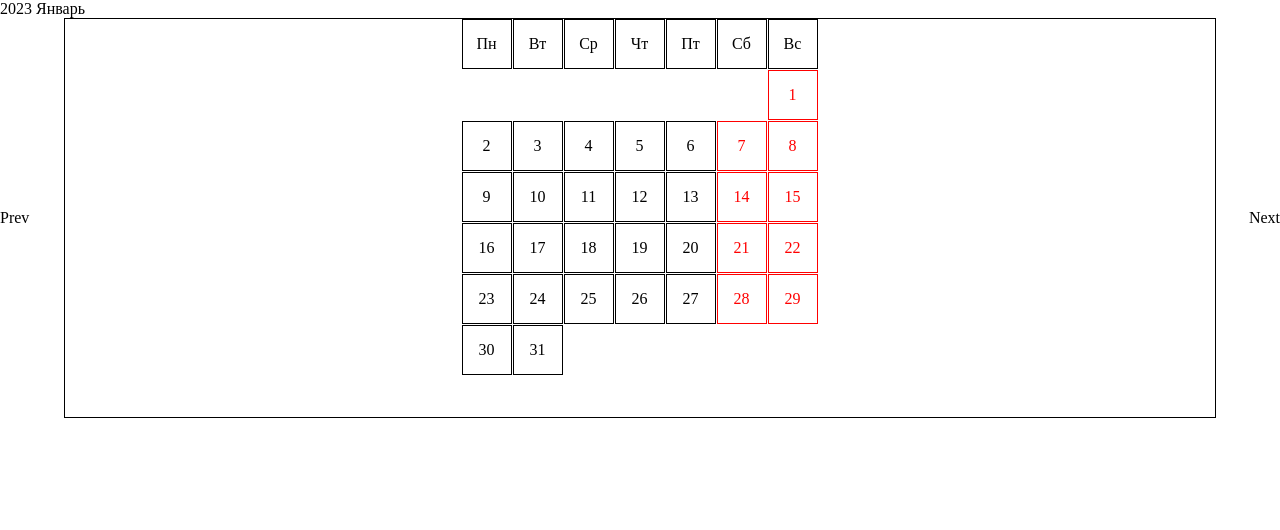
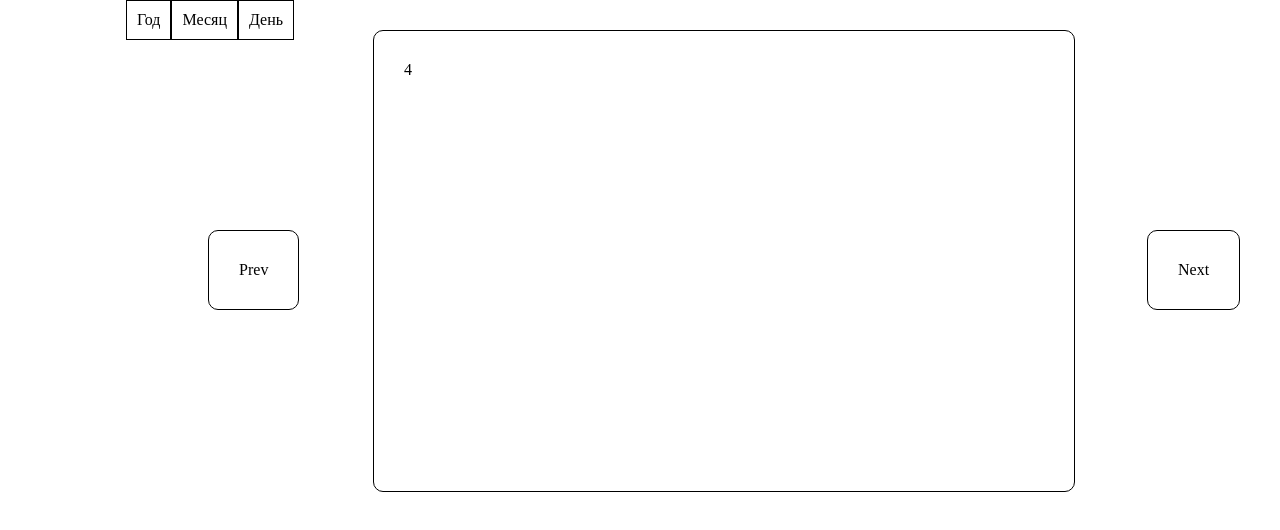
Before and after one commit to SolarEquine/vue-calendar-todo, a Vue app: page / in a window 1280 px wide. Shown: the top 530 px of the page. Built offline with nearby package versions, Linux system fonts and the light colour scheme.

Commit message:
major refactoring redone from scratch decomposed on many components

```diff
--- a/package.json
+++ b/package.json
@@ -9,7 +9,8 @@
   },
   "dependencies": {
     "core-js": "^3.8.3",
-    "vue": "^3.2.13"
+    "vue": "^3.2.13",
+    "vuex": "^4.0.2"
   },
   "devDependencies": {
     "@babel/core": "^7.12.16",
@@ -33,7 +34,8 @@
       "parser": "@babel/eslint-parser"
     },
     "rules": {
-      "no-unused-vars": "off"
+      "no-unused-vars": "off",
+      "vue/no-unused-components": "off"
     }
   },
   "browserslist": [
--- a/src/App.vue
+++ b/src/App.vue
@@ -1,121 +1,20 @@
 <template>
-<div name="App">
-  <div class="date">{{ chosenYear }} {{ months[chosenMonth].name }}</div>
-  <div class="slider">
-    <div @click="slideToRight" class="slider_btn btn-prev">Prev</div>
-    <div @click="slideToLeft" class="slider_btn btn-next">Next</div>
-    <div class="slider_wrapper">
-      <div class="weekdays">
-      <div class="weekday" v-for="day in days" :key="day.value"><div class="day_name">{{ day.name }}</div></div>
-    </div>
-      <div class="slider_body">
-        <div class="slider_item">      <my-month
-          :chosenMonth="chosenMonth-1"
-          :chosenYear="chosenYear"
-        ></my-month></div>
-        <div class="slider_item">      <my-month
-          :chosenMonth="chosenMonth"
-          :chosenYear="chosenYear"
-        ></my-month></div>
-        <div class="slider_item">      <my-month
-          :chosenMonth="chosenMonth+1"
-          :chosenYear="chosenYear"
-        ></my-month></div>
-      </div>
-    </div>
-
-  </div>
+<div name="App" class="App">
+  <my-slider></my-slider>
 </div>
 </template>
 
 <script>
-import MyMonth from "./components/MyMonth.vue"
+import MySlider from "./components/MySlider.vue"
 
+export default{
+components:{MySlider},
+mounted(){
+  let timer = setInterval(()=>{
+    this.$store.commit('updateDate')
+  }, 1000)
+}
 
-export default {
-  components: { MyMonth },
-  name: 'App',
-  data(){
-    return{
-      months:[
-        {value: 0, name: "Январь"},
-        {value: 1, name: "Февраль"},
-        {value: 2, name: "Март"},
-        {value: 3, name: "Апрель"},
-        {value: 4, name: "Май"},
-        {value: 5, name: "Июнь"},
-        {value: 6, name: "Июль"},
-        {value: 7, name: "Август"},
-        {value: 8, name: "Сентябрь"},
-        {value: 9, name: "Октябрь"},
-        {value: 10, name: "Ноябрь"},
-        {value: 11, name: "Декабрь"},
-      ],
-      days: [
-              {value: 0, name:"Пн"},
-              {value: 0, name:"Вт"},
-              {value: 0, name:"Ср"},
-              {value: 0, name:"Чт"},
-              {value: 0, name:"Пт"},
-              {value: 0, name:"Сб"},
-              {value: 0, name:"Вс"},
-            ],
-      chosenMonth: 0,
-      chosenYear: 2023,
-      direction: 0,
-    }
-  },
-  methods: {
-    decreaseMonth(){
-      this.chosenMonth -=1;
-      if(this.chosenMonth<0){
-        this.chosenYear-=1;
-        this.chosenMonth=11;
-      }
-    },
-    increaseMonth(){
-      this.chosenMonth +=1;
-      if(this.chosenMonth>11){
-        this.chosenYear+=1;
-        this.chosenMonth=0;
-      }
-    },
-
-    rerenderSlider(){
-      let sliderBody = document.querySelector(".slider_body");
-      sliderBody.style.transition = "none";
-      if(this.direction===1){
-        this.increaseMonth();
-      }
-      else if(this.direction===-1){
-        this.decreaseMonth();
-      }
-      sliderBody.style.transform = "translateX(-100%)";
-      setTimeout(()=>{
-          sliderBody.style.transition = ".2s linear";
-        }, 1)
-    },
-
-    slideToLeft(){
-      let sliderBody = document.querySelector(".slider_body");
-      this.direction = 1;
-      sliderBody.addEventListener("transitionend", this.rerenderSlider);
-      sliderBody.style.transform = "translateX(-200%)";
-
-    },
-    slideToRight(){
-      let sliderBody = document.querySelector(".slider_body");
-      this.direction = -1;
-      sliderBody.addEventListener("transitionend", this.rerenderSlider);
-      sliderBody.style.transform = "translateX(0%)";
-    }
-  },
-  mounted(){
-
-  },
-  watch:{
-
-  }
 }
 
 </script>
@@ -123,86 +22,15 @@ export default {
 <style>
 
 *{
-  box-sizing: border-box;
   margin: 0;
   padding: 0;
 }
 
-.slider{
-  position: relative;
-  height: 400px;
+.App{
   display: flex;
   justify-content: center;
 }
 
-.slider_btn{
-  position: absolute;
-  top:50%;
-  transform: translateY(-50%);
-
-  cursor: pointer;
-
-  z-index: 1000;
-  -webkit-touch-callout: none; /* iOS Safari */
-    -webkit-user-select: none; /* Safari */
-     -khtml-user-select: none; /* Konqueror HTML */
-       -moz-user-select: none; /* Old versions of Firefox */
-        -ms-user-select: none; /* Internet Explorer/Edge */
-            user-select: none;
-}
-
-.slider_wrapper{
-  border: 1px solid black;
-  width: 90%;
-  overflow: hidden;
-}
-
-.weekdays{
-  display: flex;
-  justify-content: center;
-}
-
-.weekday{
-  width: 50px;
-  height: 50px;
-  position: relative;
-  border: 1px solid black;
-  margin-right: 1px;
-  vertical-align: middle;
-  margin-bottom: 1px;
-}
-
-.day_name{
-  display: inline-block;
-  position: absolute;
-  top: 50%;
-  left:50%;
-  transform: translate3d(-50%, -50%, 0);
-  text-align: center;
-  line-height: 30px;
-  width: 30px;
-  height: 30px;
-}
-
-.slider_body{
-  display: flex;
-  transform: translateX(-100%);
-  transition: .2s linear;
-}
-
-.slider_item{
-  min-width: 100%;
-  display: flex;
-  justify-content: center;
-}
-
-.btn-prev{
-  left: 0;
-}
-
-.btn-next{
-  right: 0;
-}
 
 
 </style>
--- /dev/null
+++ b/src/components/MyDay.vue
@@ -0,0 +1,19 @@
+<template>
+    <div>
+        {{day}}
+    </div>
+</template>
+
+<script>
+
+export default{
+    data(){
+        return{
+            day: 1
+        }
+    },
+    mounted(){
+        this.day = new Date(this.$store.state.currDate).getDate();
+    }
+}
+</script>
--- a/src/components/MyMonth.vue
+++ b/src/components/MyMonth.vue
@@ -1,111 +1,33 @@
 <template>
-  <div class="month">
-    <div class="week"
-      v-for="week in month"
-      :key="week"><div class="day" :class="{ 'empty': day==='' }" v-for="day in week" :key="day"><div :class="{'dayNumber': day!=''}">{{day}}</div></div></div>
-  </div>
+    <div>
+        {{ months[month].name }}
+    </div>
 </template>
 
 <script>
-export default {
-  name: "my-month",
+export default{
     data(){
         return{
-            month:[],
+            month:0,
+            months: [
+                {name: "Январь"},
+                {name: "Февраль"},
+                {name: "Март"},
+                {name: "Апрель"},
+                {name: "Май"},
+                {name: "Июнь"},
+                {name: "Июль"},
+                {name: "Август"},
+                {name: "Сентябрь"},
+                {name: "Октябрь"},
+                {name: "Ноябрь"},
+                {name: "Декабрь"},
+            ]
         }
+
     },
-    props:{
-        chosenMonth: {
-            type: Number,
-            required: true
-        },
-        chosenYear: {
-            type: Number,
-            required: true
-        }
-    },
-    methods: {
-        createMonth(days, startDay){
-            let createdMonth = [];
-            let week=[];
-            for (let j=1; j<=startDay; j++){
-                week.push("");
-            }
-            for(let i=1; i<=days; i++){
-                week.push(i);
-                if(week.length===7 || i===days){
-                createdMonth.push(week);
-                week=[]
-                }
-            }
-            return createdMonth
-        },
-        createCalendar(){
-            let days = new Date(this.chosenYear, this.chosenMonth+1, 0).getDate();
-            let startDay = new Date(this.chosenYear-1, this.chosenMonth, 1).getDay();
-            this.month = this.createMonth(days, startDay);
-        }
-    },
-
     mounted(){
-      this.createCalendar();
-    },
-
-    watch:{
-      chosenYear(){
-        this.createCalendar();
-      },
-      chosenMonth(){
-        this.createCalendar();
-      }
+        this.month = new Date(this.$store.state.currDate).getMonth();
     }
 }
 </script>
-
-<style scoped>
-.month{
-  display: flex;
-  flex-direction: column;
-}
-
-.week{
-  display: flex;
-  flex-direction: row;
-  margin-bottom: 1px;
-}
-
-.day{
-  width: 50px;
-  height: 50px;
-  position: relative;
-  border: 1px solid black;
-  margin-right: 1px;
-}
-
-.dayNumber{
-  display: inline-block;
-  position: absolute;
-  top: 50%;
-  left:50%;
-  transform: translate3d(-50%, -50%, 0);
-  text-align: center;
-  line-height: 30px;
-  width: 30px;
-  height: 30px;
-}
-
-.day:hover .dayNumber{
-  background-color: #a7e7e9;
-  color: white;
-  border-radius: 50%;;
-}
-
-.day:nth-child(6), .day:nth-child(7){
-  color: red;
-  border: 1px red solid;
-}
-
-.day.empty{
-  border: 0px;
-}
-</style>
--- /dev/null
+++ b/src/components/MySlider.vue
@@ -0,0 +1,87 @@
+<template>
+    <div @click="changeMode('year')" class="button">Год</div>
+    <div @click="changeMode('month')" class="button">Месяц</div>
+    <div @click="changeMode('day')" class="button">День</div>
+    <div class="slider">
+        <div class="slider_controls">
+            <div @click="changeTime(-1)" class="controls_prev">Prev</div>
+            <div @click="changeTime(1)" class="controls_next">Next</div>
+        </div>
+        <div class="slider_item">
+            <my-month ref="month" v-if="mode==='month'"></my-month>
+            <my-day ref="day" v-if="mode==='day'"></my-day>
+            <my-year ref="yearComponent" v-if="mode==='year'"></my-year>
+        </div>
+    </div>
+</template>
+
+<script>
+
+import MyYear from "./MyYear.vue"
+import MyMonth from "./MyMonth.vue"
+import MyDay from "./MyDay.vue"
+
+export default{
+    components:{
+        MyYear,
+        MyMonth,
+        MyDay
+    },
+    data(){
+        return{
+            mode: "day",
+        }
+    },
+    methods:{
+        changeMode(newMode){
+            this.mode = newMode;
+        },
+        changeTime(direction){
+            this.$refs.yearComponent.changeTime(direction);
+        }
+    }
+}
+</script>
+
+<style scoped>
+.slider{
+    padding: 30px;
+    width: 800px;
+    height: 400px;
+    position: relative;
+    display: flex;
+    justify-content: center;
+}
+.slider_item{
+    width: 80%;
+    height: 100%;
+    border: 1px solid black;
+    border-radius: 10px;
+    padding: 30px;
+}
+.slider_controls{
+    position: absolute;
+    width: 100%;
+    top: 50%;
+}
+
+.slider_controls div{
+    cursor: pointer;
+    border: 1px solid black;
+    border-radius: 10px;
+    padding: 30px;
+}
+.controls_prev{
+    position: absolute;
+    left: -10%;
+}
+.controls_next{
+    position: absolute;
+    right: -10%;
+}
+.button{
+    border: 1px solid black;
+    padding: 10px;
+    height: fit-content;
+}
+</style>
--- /dev/null
+++ b/src/components/MyYear.vue
@@ -0,0 +1,23 @@
+<template>
+    <div>
+        {{ year }}
+    </div>
+</template>
+
+<script>
+export default{
+    data(){
+        return{
+            year: 2023
+        }
+    },
+    methods:{
+        changeTime(direction){
+            this.year +=direction
+        }
+    },
+    mounted(){
+        this.year = new Date(this.$store.state.currDate).getFullYear()
+    }
+}
+</script>
--- a/src/main.js
+++ b/src/main.js
@@ -1,4 +1,9 @@
 import { createApp } from 'vue'
 import App from './App.vue'
+import store from './store';
 
-createApp(App).mount('#app')
+const app = createApp(App)
+
+app
+    .use(store)
+    .mount('#app');
--- /dev/null
+++ b/src/store/index.js
@@ -0,0 +1,12 @@
+import {createStore} from "vuex"
+
+export default createStore({
+    state:{
+        currDate: Date.now()
+    },
+    mutations:{
+        updateDate(state){
+            state.currDate += 1000;
+        }
+    }
+})
```
Also changed, not shown: 1 other file (tests, documents, lock files or other folders).
